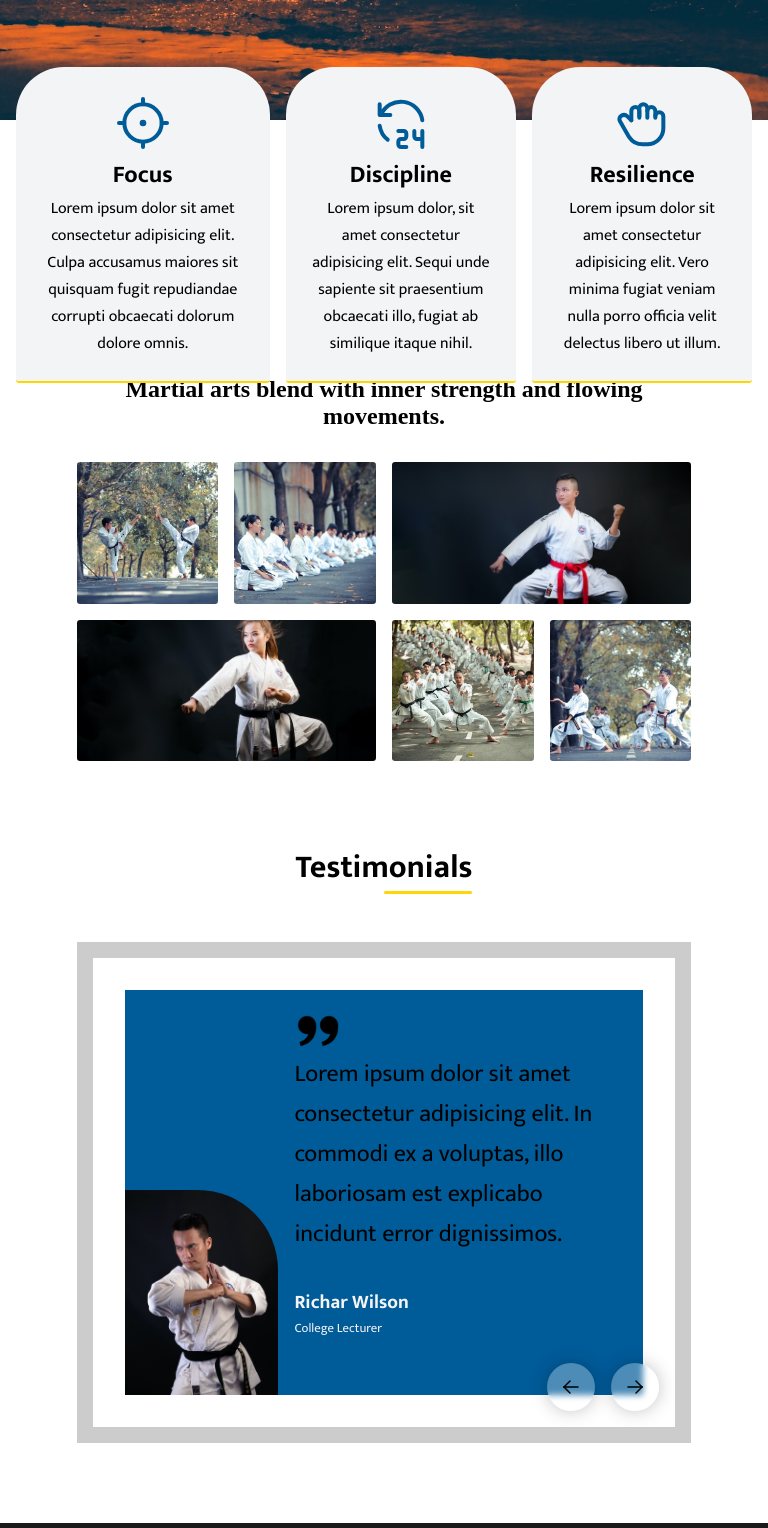
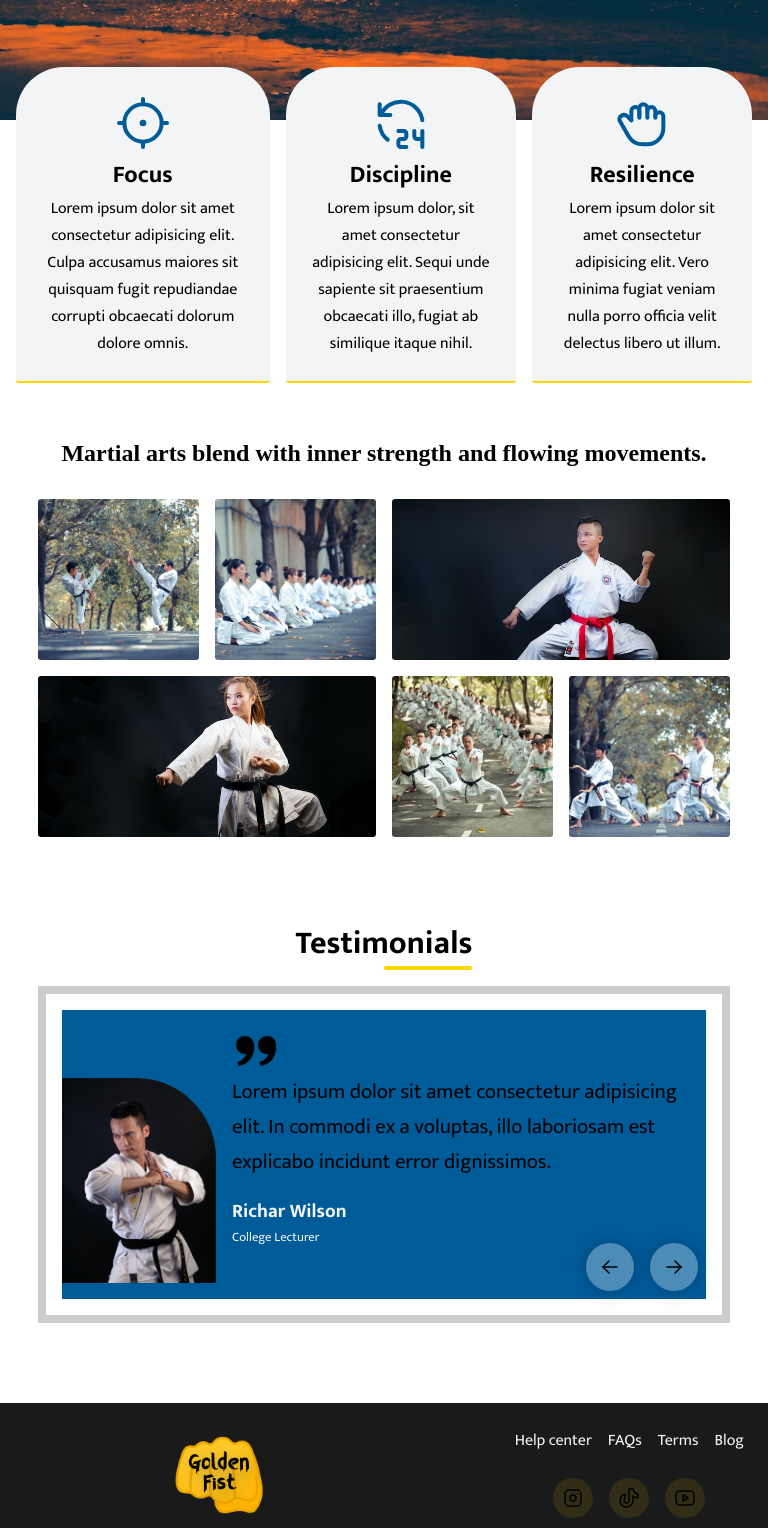
Before and after one commit to jihadable/goldenfist, a React (Vite) app: page / in a window 768 px wide. Shown: the part 760-2288 px from the top of the page. Built offline with nearby package versions, Linux system fonts and the light colour scheme; a web font is replaced by a local one.

Commit message:
working on contact page

```diff
--- /dev/null
+++ b/src/components/contact-components/ContactSection.jsx
@@ -0,0 +1,45 @@
+import "../../style/ContactSection.scss"
+
+export default function ContactSection(){
+    return (
+        <section className="contact">
+            <div className="contact-header">Contact Us</div>
+            <div className="contact-content">
+                <div className="side-info">
+                    <div className="place">
+                        <div className="place-header">Kendari, Indonesia</div>
+                        <div className="place-items">
+                            <div className="item">4 Youngster Street.</div>
+                            <div className="item">Lapulu, UJ14, Kendari.</div>
+                        </div>
+                    </div>
+                    <div className="opening-hours">
+                        <div className="opening-hours-header">Opening Hours</div>
+                        <div className="opening-hours-items">
+                            <div className="item"></div>
+                            <div className="item"></div>
+                        </div>
+                    </div>
+                    <div className="info"></div>
+                    <div className="sosmed"></div>
+                </div>
+                <div className="form">
+                    <form action="">
+                        <div className="name">
+                            <input type="text" placeholder="Name" />
+                        </div>
+                        <div className="email">
+                            <input type="email" />
+                        </div>
+                        <div className="message">
+                            <textarea cols="30" rows="10"></textarea>
+                        </div>
+                    </form>
+                </div>
+            </div>
+            <div className="map">
+                <iframe src="https://www.google.com/maps/embed?pb=!1m18!1m12!1m3!1d127365.52505733588!2d122.45464213199715!3d-3.9848743346685147!2m3!1f0!2f0!3f0!3m2!1i1024!2i768!4f13.1!3m3!1m2!1s0x2d98ecde0b6b7183%3A0x1397347f9e562fc7!2sKendari%2C%20Kota%20Kendari%2C%20Sulawesi%20Tenggara!5e0!3m2!1sid!2sid!4v1690627344888!5m2!1sid!2sid" allowfullscreen="" loading="lazy" referrerpolicy="no-referrer-when-downgrade"></iframe>
+            </div>
+        </section>
+    )
+}
--- a/src/pages/Contact.jsx
+++ b/src/pages/Contact.jsx
@@ -1,9 +1,11 @@
 import Navbar from "../components/Navbar";
+import ContactSection from "../components/contact-components/ContactSection";
 
 export default function Contact(){
     return (
         <>
         <Navbar />
+        <ContactSection />
         </>
     )
 }
--- /dev/null
+++ b/src/style/ContactSection.scss
@@ -0,0 +1,26 @@
+@import "./index.scss";
+
+.contact{
+    margin: 8rem auto;
+    display: flex;
+    flex-direction: column;
+    align-items: center;
+    gap: 1rem;
+
+    &-header{
+        font-size: 2rem;
+        font-weight: 700;
+        position: relative;
+
+        &::after{
+            position: absolute;
+            content: "";
+            width: 20%;
+            right: 0;
+            bottom: 0;
+            height: .3rem;
+            border-radius: 5rem;
+            background-color: $gold;
+        }
+    }
+}
--- a/src/style/Galerry.scss
+++ b/src/style/Galerry.scss
@@ -100,3 +100,22 @@
         }
     }
 }
+
+@media screen and (min-width: 481px) and (max-width: 1023px) {
+    .galerry{
+        width: 90vw;
+        padding-top: 20rem;
+
+        &-top,&-bottom{
+            .img1,.img2,.img5,.img6{
+                width: calc((45vw - 1.5rem)/2);
+                height: calc((45vw - 1.5rem)/2);
+            }
+
+            .img3,.img4{
+                width: calc(45vw - .5rem);
+                height: calc((45vw - 1.5rem)/2);
+            }
+        }
+    }
+}
--- a/src/style/PricingSection.scss
+++ b/src/style/PricingSection.scss
@@ -2,11 +2,10 @@
 
 .pricing{
     margin: 8rem auto;
-    // width: 80vw;
     display: flex;
     flex-direction: column;
     align-items: center;
-    gap: 1.5rem;
+    gap: 1rem;
 
     &-header{
         font-size: 2rem;
@@ -30,6 +29,7 @@
         justify-content: space-between;
         width: 100%;;
         padding: 3rem 10vw;
+        padding-top: 1rem;
 
         .price{
             padding: 2rem;
--- a/src/style/Testimonials.scss
+++ b/src/style/Testimonials.scss
@@ -165,3 +165,44 @@
         }
     }
 }
+
+@media screen and (min-width: 481px) and (max-width: 1023px) {
+    .testimonials{
+        width: 90vw;
+
+        &-container{
+            .testimonial-content{
+                padding-top: 1rem;
+
+                &.test1{
+                    transform: translateX(calc(-90vw - 2rem));
+                }
+
+                &.test2{
+                    transform: translateX(calc(-180vw - 4rem));
+                }
+
+                .testimonial{
+                    width: 90vw;
+                    padding: 1rem;
+                    border: .5rem solid #ccc;
+
+                    &-info{
+
+                        .test-info{
+                            font-size: 1rem;
+
+                            .text{
+                                font-size: 1.3rem;
+                            }
+
+                            .name{
+                                margin-top: 1rem;
+                            }
+                        }
+                    }
+                }
+            }
+        }
+    }
+}
```
